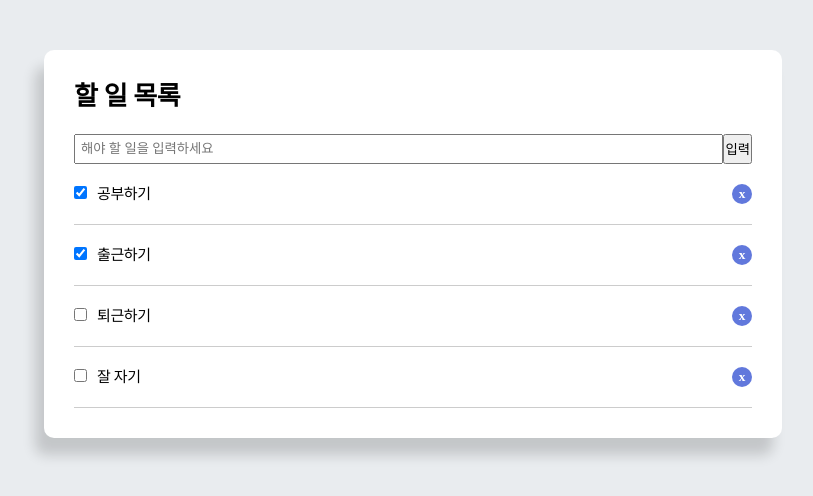
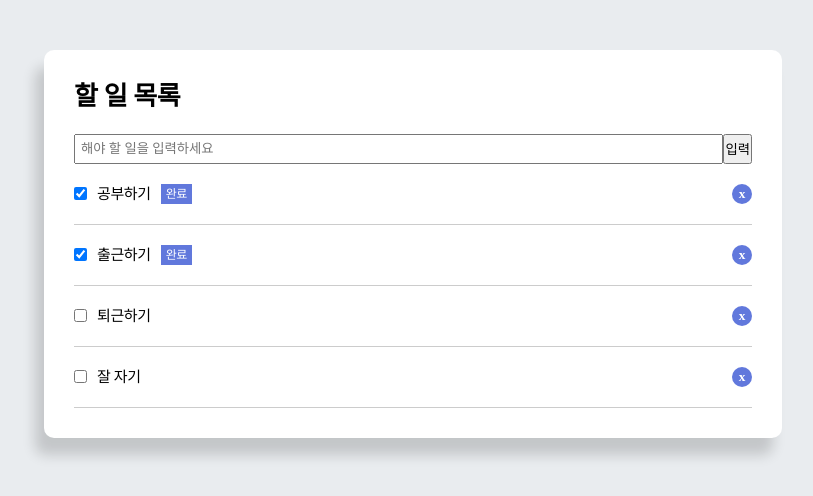
Before and after one commit to mndangee/react-todo-app, a React (Create React App) app: page / in a window 1280 px wide. Shown: the top 496 px of the page, without its empty margins (227-1040 px from the left). Built offline with nearby package versions, Linux system fonts and the light colour scheme; a web font is replaced by a local one.

Commit message:
Feat: 완료된 할일을 표시하는 기능 추가

```diff
--- a/src/App.js
+++ b/src/App.js
@@ -28,14 +28,27 @@ export default class App extends Component {
     cursor: 'pointer',
   };
 
-  getStyle = () => {
+  listStyle = {
+    position: 'relative',
+    display: 'flex',
+    alignItems: 'center',
+    padding: '20px 0px',
+    fontSize: '15px',
+    lineHeight: '20px',
+    borderBottom: '1px solid #ccc',
+    TextDecoder: 'none',
+  };
+
+  completedStyle = completed => {
     return {
-      position: 'relative',
-      padding: '20px 0px',
-      fontSize: '15px',
+      display: completed ? 'block' : 'none',
+      padding: '0px 5px',
+      marginLeft: '10px',
+      height: '20px',
+      fontSize: '12px',
+      color: '#fff',
       lineHeight: '20px',
-      borderBottom: '1px solid #ccc',
-      TextDecoder: 'none',
+      backgroundColor: '#6178DC',
     };
   };
 
@@ -70,6 +83,18 @@ export default class App extends Component {
     }
   };
 
+  checkCompleted = id => {
+    let newTodoData = this.state.todoData.map(it => {
+      if (it.id === id) {
+        it.completed = !it.completed;
+      }
+
+      return it;
+    });
+
+    this.setState({ todoData: newTodoData });
+  };
+
   render() {
     return (
       <div className='container'>
@@ -93,13 +118,17 @@ export default class App extends Component {
 
           {/* 할 일 목록 리스트 */}
           {this.state.todoData.map(data => (
-            <div key={data.id} style={this.getStyle()}>
+            <div key={data.id} style={this.listStyle}>
               <input
                 style={{ marginRight: '10px' }}
                 type='checkbox'
                 defaultChecked={data.completed}
+                onClick={() => {
+                  this.checkCompleted(data.id);
+                }}
               />
               {data.title}
+              <div style={this.completedStyle(data.completed)}>완료</div>
               <button
                 style={this.btnStyle}
                 onClick={() => {
```
